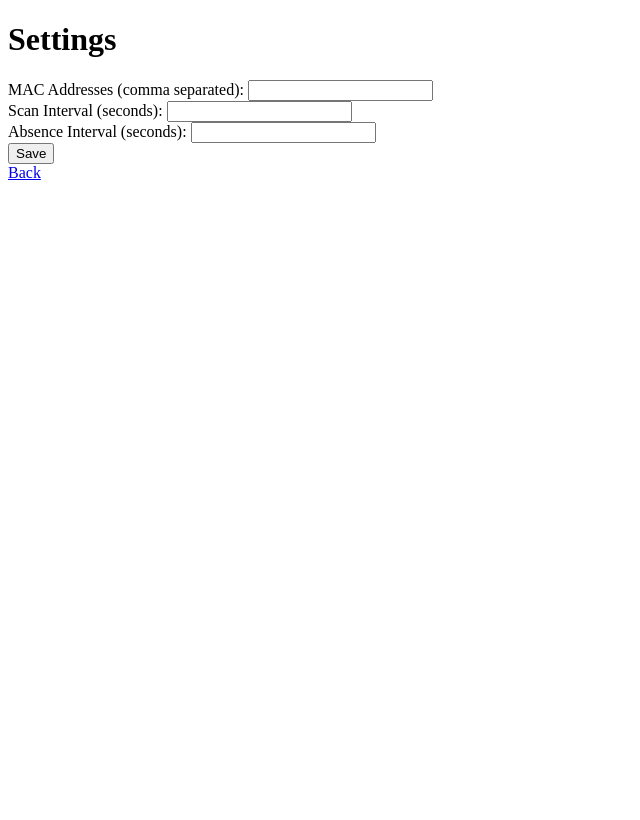
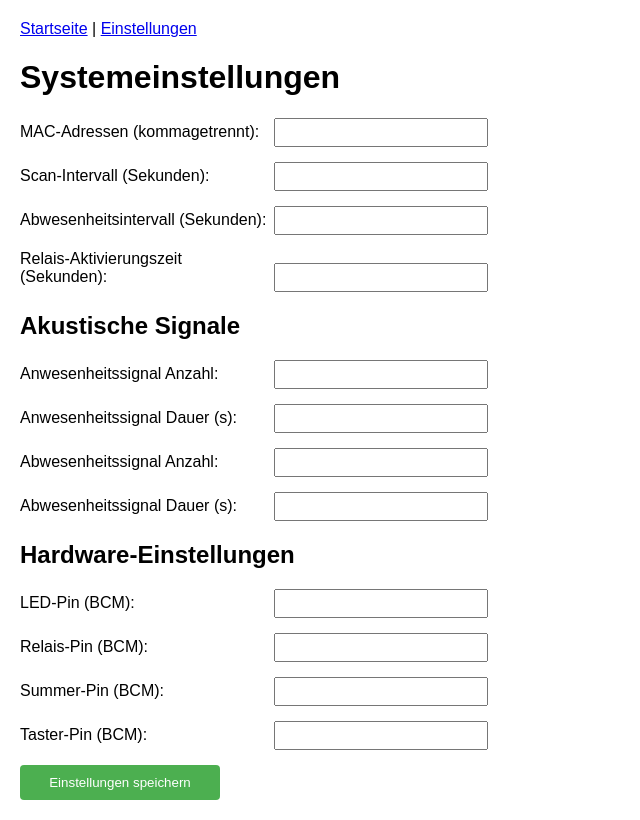
Before and after one commit to Duz91/RPiGarageOpnr, a Flask app: template templates/settings.html in a window 1280 px wide. Shown: the whole page, without its empty margins (0-640 px from the left). Before the commit the page ends 180 px from the top, so only its background shows below. Run offline with Flask 3, Linux system fonts and the light colour scheme; the template is opened without the code that fills it, so the values that code supplies are empty; some libraries are stand-ins or nearby versions.

Commit message:
Revert "h"
This reverts commit a041f7508dd11080abc881a69517a0553cb818e3.

```diff
--- a/main.py
+++ b/main.py
@@ -1,50 +1,81 @@
 import subprocess
 import time
+import json
+import os
+import re
+from flask import Flask, render_template, request, redirect, url_for, flash
+from flask_wtf.csrf import CSRFProtect
 from gpiozero import Button, LED, OutputDevice
-from flask import Flask, render_template, request, redirect, url_for
 import threading
 
-BUTTON_PIN = 5
-LED_PIN = 23
-RELAY_PIN = 26
-BUZZER_PIN = 19
+# Konfigurationsdatei
+CONFIG_FILE = os.path.abspath('config.json')
 
-mac_addresses = ["0C:15:63:DF:61:2F"]
-scan_interval = 7
-absence_interval = 15
-relay_close_time = 0.5
-presence_beep_duration = 0.1
-presence_beep_count = 2
-absence_beep_duration = 0.1
-absence_beep_count = 2
-button_bounce_time = 0.2
-presence_led_blink_interval = 0.7
-absence_led_blink_interval = 1.2
+# Default-Konfiguration
+DEFAULT_CONFIG = {
+    "mac_addresses": ["0C:15:63:DF:61:2F"],
+    "scan_interval": 7,
+    "absence_interval": 15,
+    "relay_close_time": 0.5,
+    "presence_beep_duration": 0.1,
+    "presence_beep_count": 2,
+    "absence_beep_duration": 0.1,
+    "absence_beep_count": 2,
+    "button_bounce_time": 0.2,
+    "presence_led_blink_interval": 0.7,
+    "absence_led_blink_interval": 1.2,
+    "led_pin": 23,
+    "relay_pin": 26,
+    "buzzer_pin": 19,
+    "button_pin": 5
+}
 
+# Flask Initialisierung
 app = Flask(__name__)
+app.secret_key = os.urandom(24)  # Autogenerierter Schlüssel
+csrf = CSRFProtect(app)
+
+# Konfigurationshandling
+def load_config():
+    if not os.path.exists(CONFIG_FILE):
+        with open(CONFIG_FILE, 'w') as f:
+            json.dump(DEFAULT_CONFIG, f, indent=4)
+
+    with open(CONFIG_FILE) as f:
+        return json.load(f)
+
+def save_config(config):
+    with open(CONFIG_FILE, 'w') as f:
+        json.dump(config, f, indent=4)
+
+# Globale Variablen
+config = load_config()
 device_present = False
 
-led = LED(LED_PIN)
-relay = OutputDevice(RELAY_PIN, active_high=False)
-buzzer = OutputDevice(BUZZER_PIN, active_high=False)
+# GPIO Initialisierung
+led = LED(config['led_pin'])
+relay = OutputDevice(config['relay_pin'], active_high=False)
+buzzer = OutputDevice(config['buzzer_pin'], active_high=False)
 button = None
 
+# Funktionen
 def button_pressed():
     global device_present
     if device_present:
         relay.on()
-        time.sleep(relay_close_time)
+        time.sleep(config['relay_close_time'])
         relay.off()
 
-def check_device_name(mac_address):
+def check_device(mac):
     try:
-        result = subprocess.run(['hcitool', 'name', mac_address],
+        result = subprocess.run(['hcitool', 'name', mac],
                                stdout=subprocess.PIPE,
                                stderr=subprocess.PIPE,
-                               text=True)
+                               text=True,
+                               timeout=5)
         return bool(result.stdout.strip())
     except Exception as e:
-        print(f"Error checking {mac_address}: {e}")
+        print(f"Fehler bei {mac}: {str(e)}")
         return False
 
 def beep(times, duration):
@@ -55,94 +86,112 @@ def beep(times, duration):
         time.sleep(duration)
 
 def blink_led():
-    global device_present
     while True:
         if device_present:
-            led.blink(on_time=presence_led_blink_interval,
-                     off_time=presence_led_blink_interval)
+            led.blink(on_time=config['presence_led_blink_interval'],
+                     off_time=config['presence_led_blink_interval'])
         else:
-            led.blink(on_time=absence_led_blink_interval,
-                     off_time=absence_led_blink_interval)
+            led.blink(on_time=config['absence_led_blink_interval'],
+                     off_time=config['absence_led_blink_interval'])
         time.sleep(0.1)
 
-def main():
-    global device_present
-    last_seen = {mac: None for mac in mac_addresses}
-    previous_state = None
-
+def main_loop():
+    global device_present, config
     while True:
-        current_presence = any(check_device_name(mac) for mac in mac_addresses)
+        current_presence = any(check_device(mac) for mac in config['mac_addresses'])
 
         if current_presence != device_present:
             device_present = current_presence
             if device_present:
-                beep(presence_beep_count, presence_beep_duration)
+                beep(config['presence_beep_count'], config['presence_beep_duration'])
             else:
-                beep(absence_beep_count, absence_beep_duration)
+                beep(config['absence_beep_count'], config['absence_beep_duration'])
 
-        time.sleep(scan_interval)
+        time.sleep(config['scan_interval'])
 
+# Flask-Routen
 @app.route('/')
 def index():
-    return render_template('index.html')
+    return render_template('index.html',
+                         device_present=device_present,
+                         config=config)
 
 @app.route('/settings', methods=['GET', 'POST'])
 def settings():
-    global mac_addresses, scan_interval, absence_interval, relay_close_time
-    global presence_beep_duration, presence_beep_count, absence_beep_count
-    global button_bounce_time, presence_led_blink_interval, absence_led_blink_interval
+    global config, button
 
     if request.method == 'POST':
-        mac_addresses = request.form.get('mac_addresses', '').split(',')
-        scan_interval = int(request.form.get('scan_interval', 7))
-        absence_interval = int(request.form.get('absence_interval', 15))
-        relay_close_time = float(request.form.get('relay_close_time', 0.5))
-        presence_beep_duration = float(request.form.get('presence_beep_duration', 0.1))
-        presence_beep_count = int(request.form.get('presence_beep_count', 2))
-        absence_beep_duration = float(request.form.get('absence_beep_duration', 0.1))
-        absence_beep_count = int(request.form.get('absence_beep_count', 2))
-        button_bounce_time = float(request.form.get('button_bounce_time', 0.2))
-        presence_led_blink_interval = float(request.form.get('presence_led_blink_interval', 0.7))
-        absence_led_blink_interval = float(request.form.get('absence_led_blink_interval', 1.2))
+        try:
+            new_config = {
+                "mac_addresses": [m.strip() for m in request.form['mac_addresses'].split(',')],
+                "scan_interval": int(request.form.get('scan_interval', 7)),
+                "absence_interval": int(request.form.get('absence_interval', 15)),
+                "relay_close_time": float(request.form.get('relay_close_time', 0.5)),
+                "presence_beep_duration": float(request.form.get('presence_beep_duration', 0.1)),
+                "presence_beep_count": int(request.form.get('presence_beep_count', 2)),
+                "absence_beep_duration": float(request.form.get('absence_beep_duration', 0.1)),
+                "absence_beep_count": int(request.form.get('absence_beep_count', 2)),
+                "button_bounce_time": float(request.form.get('button_bounce_time', 0.2)),
+                "presence_led_blink_interval": float(request.form.get('presence_led_blink_interval', 0.7)),
+                "absence_led_blink_interval": float(request.form.get('absence_led_blink_interval', 1.2)),
+                "led_pin": int(request.form.get('led_pin', 23)),
+                "relay_pin": int(request.form.get('relay_pin', 26)),
+                "buzzer_pin": int(request.form.get('buzzer_pin', 19)),
+                "button_pin": int(request.form.get('button_pin', 5))
+            }
+        except ValueError as e:
+            flash(f"Ungültige Eingabe: {str(e)}", "error")
+            return redirect(url_for('settings'))
 
+        # MAC-Adressen validieren
+        mac_pattern = re.compile(r'^([0-9A-Fa-f]{2}[:-]){5}([0-9A-Fa-f]{2})$')
+        for mac in new_config['mac_addresses']:
+            if not mac_pattern.match(mac):
+                flash(f"Ungültige MAC-Adresse: {mac}", "error")
+                return redirect(url_for('settings'))
+
+        save_config(new_config)
+        config = new_config
+
+        # GPIO neu initialisieren
+        led.close()
+        relay.close()
+        buzzer.close()
         if button:
             button.close()
-        button = Button(BUTTON_PIN, pull_up=True, bounce_time=button_bounce_time)
+
+        led = LED(config['led_pin'])
+        relay = OutputDevice(config['relay_pin'], active_high=False)
+        buzzer = OutputDevice(config['buzzer_pin'], active_high=False)
+        button = Button(config['button_pin'],
+                      pull_up=True,
+                      bounce_time=config['button_bounce_time'])
         button.when_pressed = button_pressed
 
+        flash("Einstellungen erfolgreich gespeichert!", "success")
         return redirect(url_for('settings'))
 
     return render_template('settings.html',
-                         mac_addresses=",".join(mac_addresses),
-                         scan_interval=scan_interval,
-                         absence_interval=absence_interval,
-                         relay_close_time=relay_close_time,
-                         presence_beep_duration=presence_beep_duration,
-                         presence_beep_count=presence_beep_count,
-                         absence_beep_duration=absence_beep_duration,
-                         absence_beep_count=absence_beep_count,
-                         button_bounce_time=button_bounce_time,
-                         presence_led_blink_interval=presence_led_blink_interval,
-                         absence_led_blink_interval=absence_led_blink_interval)
+                         mac_addresses=", ".join(config['mac_addresses']),
+                         **config)
 
 @app.route('/activate_relay')
 def activate_relay():
     relay.on()
-    time.sleep(relay_close_time)
+    time.sleep(config['relay_close_time'])
     relay.off()
-    return "Relay activated!"
+    return "Relais aktiviert!"
 
 if __name__ == '__main__':
-    try:
-        button = Button(BUTTON_PIN, pull_up=True, bounce_time=button_bounce_time)
-        button.when_pressed = button_pressed
+    # GPIO Initialisierung
+    button = Button(config['button_pin'],
+                  pull_up=True,
+                  bounce_time=config['button_bounce_time'])
+    button.when_pressed = button_pressed
 
-        threading.Thread(target=main).start()
-        threading.Thread(target=blink_led).start()
-        app.run(host='0.0.0.0', port=5000)
-    finally:
-        led.off()
-        relay.off()
-        buzzer.off()
-        if button:
-            button.close()
+    # Threads starten
+    threading.Thread(target=main_loop, daemon=True).start()
+    threading.Thread(target=blink_led, daemon=True).start()
+
+    # Webserver starten
+    app.run(host='0.0.0.0', port=5000, debug=False, use_reloader=False)
--- a/templates/settings.html
+++ b/templates/settings.html
@@ -1,22 +1,87 @@
-<!DOCTYPE html>
-<html>
-<head>
-    <title>Settings</title>
-</head>
-<body>
-    <h1>Settings</h1>
+{% extends "base.html" %}
+
+{% block title %}Einstellungen{% endblock %}
+
+{% block content %}
+    <h1>Systemeinstellungen</h1>
+
     <form method="post">
-        <label>MAC Addresses (comma separated):</label>
-        <input type="text" name="mac_addresses" value="{{ mac_addresses }}"><br>
+        <input type="hidden" name="csrf_token" value="{{ csrf_token() }}"/>
 
-        <label>Scan Interval (seconds):</label>
-        <input type="number" name="scan_interval" value="{{ scan_interval }}"><br>
+        <div class="form-group">
+            <label for="mac_addresses">MAC-Adressen (kommagetrennt):</label>
+            <input type="text" id="mac_addresses" name="mac_addresses"
+                   value="{{ mac_addresses }}" required>
+        </div>
 
-        <label>Absence Interval (seconds):</label>
-        <input type="number" name="absence_interval" value="{{ absence_interval }}"><br>
+        <div class="form-group">
+            <label for="scan_interval">Scan-Intervall (Sekunden):</label>
+            <input type="number" id="scan_interval" name="scan_interval"
+                   value="{{ scan_interval }}" min="1" max="60" required>
+        </div>
 
-        <input type="submit" value="Save">
+        <div class="form-group">
+            <label for="absence_interval">Abwesenheitsintervall (Sekunden):</label>
+            <input type="number" id="absence_interval" name="absence_interval"
+                   value="{{ absence_interval }}" min="1" max="300" required>
+        </div>
+
+        <div class="form-group">
+            <label for="relay_close_time">Relais-Aktivierungszeit (Sekunden):</label>
+            <input type="number" step="0.1" id="relay_close_time" name="relay_close_time"
+                   value="{{ relay_close_time }}" min="0.1" max="5" required>
+        </div>
+
+        <h2>Akustische Signale</h2>
+        <div class="form-group">
+            <label for="presence_beep_count">Anwesenheitssignal Anzahl:</label>
+            <input type="number" id="presence_beep_count" name="presence_beep_count"
+                   value="{{ presence_beep_count }}" min="1" max="5" required>
+        </div>
+
+        <div class="form-group">
+            <label for="presence_beep_duration">Anwesenheitssignal Dauer (s):</label>
+            <input type="number" step="0.1" id="presence_beep_duration" name="presence_beep_duration"
+                   value="{{ presence_beep_duration }}" min="0.1" max="1" required>
+        </div>
+
+        <div class="form-group">
+            <label for="absence_beep_count">Abwesenheitssignal Anzahl:</label>
+            <input type="number" id="absence_beep_count" name="absence_beep_count"
+                   value="{{ absence_beep_count }}" min="1" max="5" required>
+        </div>
+
+        <div class="form-group">
+            <label for="absence_beep_duration">Abwesenheitssignal Dauer (s):</label>
+            <input type="number" step="0.1" id="absence_beep_duration" name="absence_beep_duration"
+                   value="{{ absence_beep_duration }}" min="0.1" max="1" required>
+        </div>
+
+        <h2>Hardware-Einstellungen</h2>
+        <div class="form-group">
+            <label for="led_pin">LED-Pin (BCM):</label>
+            <input type="number" id="led_pin" name="led_pin"
+                   value="{{ led_pin }}" min="1" max="27" required>
+        </div>
+
+        <div class="form-group">
+            <label for="relay_pin">Relais-Pin (BCM):</label>
+            <input type="number" id="relay_pin" name="relay_pin"
+                   value="{{ relay_pin }}" min="1" max="27" required>
+        </div>
+
+        <div class="form-group">
+            <label for="buzzer_pin">Summer-Pin (BCM):</label>
+            <input type="number" id="buzzer_pin" name="buzzer_pin"
+                   value="{{ buzzer_pin }}" min="1" max="27" required>
+        </div>
+
+        <div class="form-group">
+            <label for="button_pin">Taster-Pin (BCM):</label>
+            <input type="number" id="button_pin" name="button_pin"
+                   value="{{ button_pin }}" min="1" max="27" required>
+        </div>
+
+        <input type="submit" value="Einstellungen speichern" class="button">
     </form>
-    <a href="/">Back</a>
-</body>
-</html>
+{% endblock %}
```
